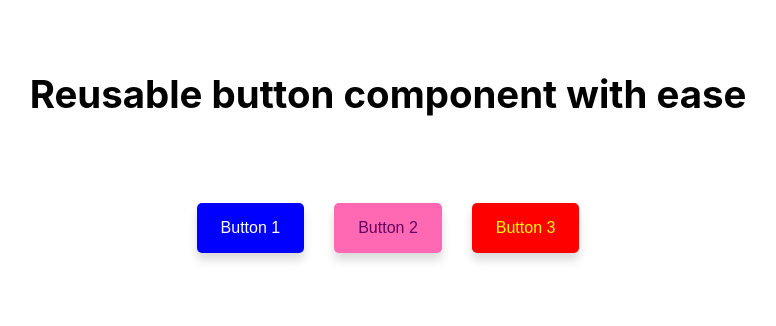
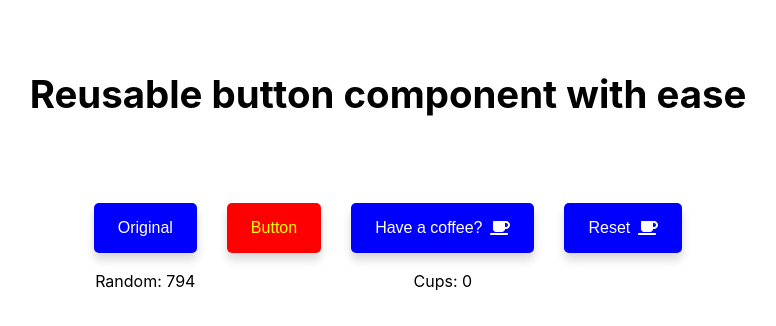
Before and after one commit to saltsthlm/reusable-component, a React (Vite) app: page / in a window 1280 px wide. Shown: the top 326 px of the page, without its empty margins (252-1028 px from the left). Built offline with nearby package versions, Linux system fonts and the light colour scheme.

Commit message:
Make all logic

```diff
--- a/src/App.tsx
+++ b/src/App.tsx
@@ -1,30 +1,57 @@
 import "./App.css";
 import { Button } from "./components/button";
 import { Header } from "./components/header";
+import { FontAwesomeIcon } from "@fortawesome/react-fontawesome";
+import { faCoffee } from "@fortawesome/free-solid-svg-icons";
+import { useState } from "react";
 
 function App() {
-  const firstCustomStyles = {
-    color: "#650060",
-    backgroundColor: "hotpink",
+  const [counter, setCounter] = useState(0);
+  const [randomNumber, setRandomNumber] = useState(
+    Math.floor(Math.random() * 1001),
+  );
+
+  const customStyles = {
+    color: "yellow",
+    backgroundColor: "red",
+    cursor: "default",
   };
 
-  const secondCustomStyles = {
-    color: "yellow",
-    backgroundColor: "red",
+  const handleOnClick = () => {
+    setRandomNumber(Math.floor(Math.random() * 1001));
+  };
+
+  const handleOnIncrement = () => {
+    setCounter((prevCount) => prevCount + 1);
+  };
+
+  const handleOnReset = () => {
+    setCounter(0);
   };
 
   return (
     <>
       <Header />
       <div className="button-board">
-        <Button>
-          <span>Button 1</span>
+        <div>
+          <Button onClick={handleOnClick}>
+            <span>Original</span>
+          </Button>
+          <p>Random: {randomNumber}</p>
+        </div>
+        <Button customStyles={customStyles}>
+          <span>Button</span>
         </Button>
-        <Button customStyles={firstCustomStyles}>
-          <span>Button 2</span>
-        </Button>
-        <Button customStyles={secondCustomStyles}>
-          <span>Button 3</span>
+        <div>
+          <Button onClick={handleOnIncrement}>
+            <span>Have a coffee?</span>
+            <FontAwesomeIcon icon={faCoffee} />
+          </Button>
+          <p>Cups: {counter}</p>
+        </div>
+        <Button onClick={handleOnReset}>
+          <span>Reset</span>
+          <FontAwesomeIcon icon={faCoffee} />
         </Button>
       </div>
     </>
```
